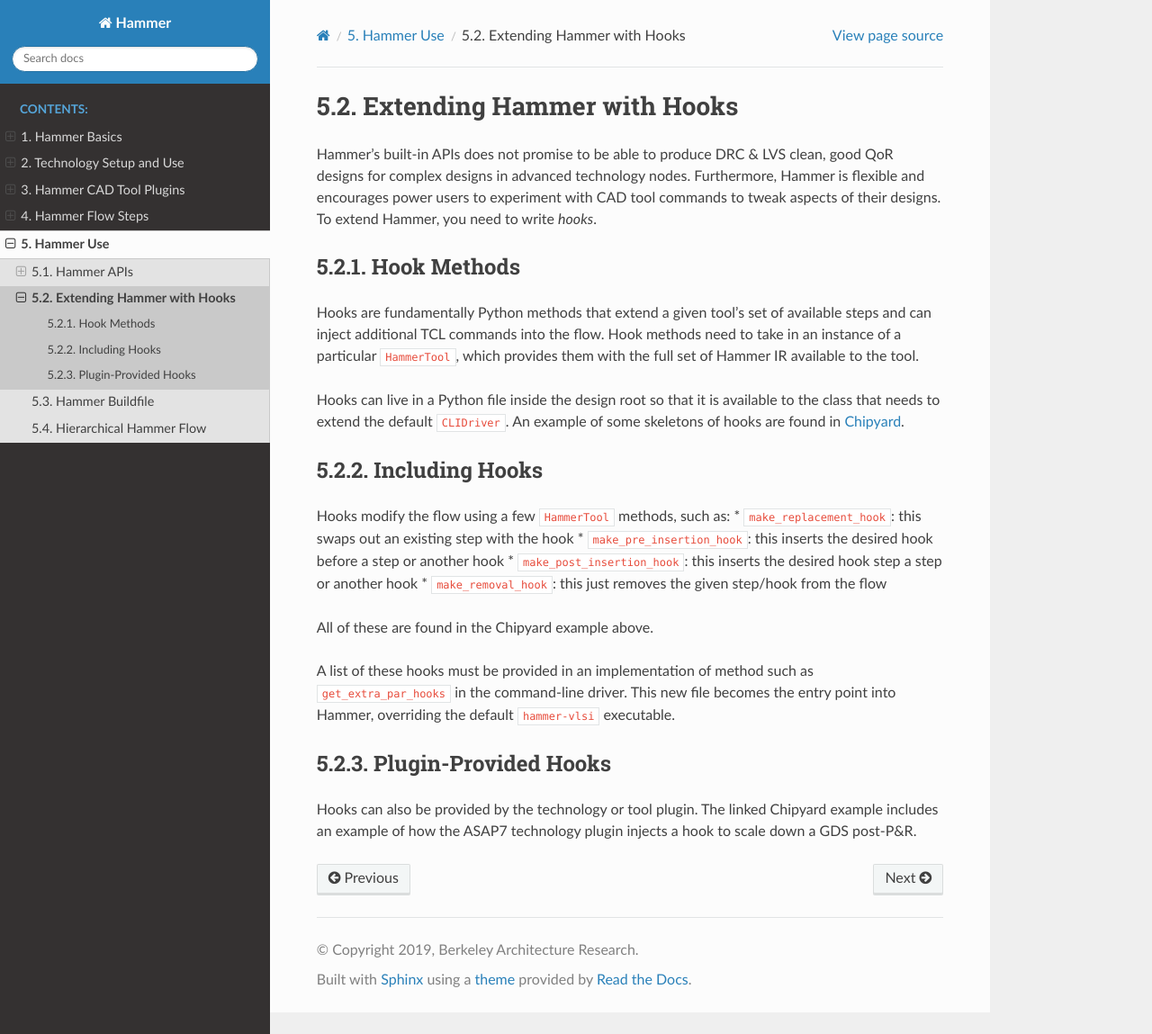
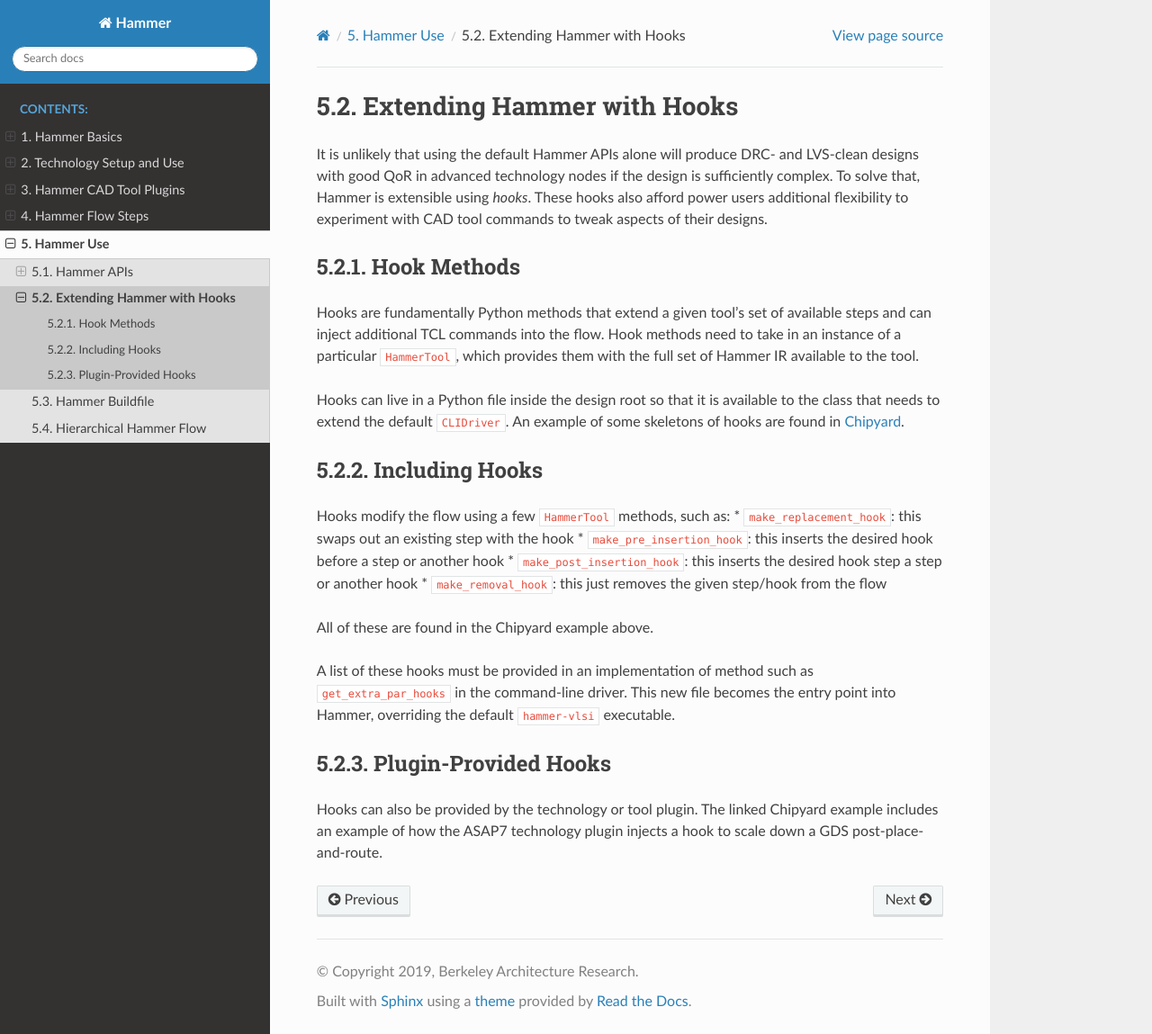
Before and after one commit to ucb-bar/hammer, a Sphinx documentation site: the page built from doc/Hammer-Use/Hooks.rst, in a window 1280 px wide and 1149 px high. Shown: the whole window at 90% size. Built offline with Sphinx 7.4.7 and the Read the Docs theme 2.0.0, drawn with Linux system fonts in a browser that asks for light colours; pages that are not in the unit, such as notebooks, are missing from menus.

Commit message:
Apply suggestions from code review
Co-Authored-By: John Wright <jwright6323@gmail.com>

```diff
--- a/doc/Hammer-Use/Hooks.rst
+++ b/doc/Hammer-Use/Hooks.rst
@@ -1,7 +1,9 @@
 Extending Hammer with Hooks
 =======================================
 
-Hammer's built-in APIs does not promise to be able to produce DRC & LVS clean, good QoR designs for complex designs in advanced technology nodes. Furthermore, Hammer is flexible and encourages power users to experiment with CAD tool commands to tweak aspects of their designs. To extend Hammer, you need to write *hooks*.
+It is unlikely that using the default Hammer APIs alone will produce DRC- and LVS-clean designs with good QoR in advanced technology nodes if the design is sufficiently complex.
+To solve that, Hammer is extensible using *hooks*.
+These hooks also afford power users additional flexibility to experiment with CAD tool commands to tweak aspects of their designs.
 
 Hook Methods
 ------------
@@ -26,4 +28,4 @@ A list of these hooks must be provided in an implementation of method such as ``
 Plugin-Provided Hooks
 ---------------------
 
-Hooks can also be provided by the technology or tool plugin. The linked Chipyard example includes an example of how the ASAP7 technology plugin injects a hook to scale down a GDS post-P&R.
+Hooks can also be provided by the technology or tool plugin. The linked Chipyard example includes an example of how the ASAP7 technology plugin injects a hook to scale down a GDS post-place-and-route.
--- a/doc/Technology/Tech-defaults.rst
+++ b/doc/Technology/Tech-defaults.rst
@@ -7,7 +7,7 @@ The ``defaults.yml`` for a technology specifies some technology-specific Hammer
 
 Most of the keys in the ``defaults.yml`` are a part of the ``vlsi`` and ``technology`` namespaces. An example of the setup of the ``defaults.yml`` is located in ``hammer/src/hammer-vlsi/technology/asap7/defaults.yml`` and certain important keys should be common to most technology plugins:
 
-* ``vlsi.core.node`` defines the node that the P&R node expects. It affects what kind of licenses are needed.
+* ``vlsi.core.node`` defines the node that the place-and-route tool expects. It affects what kind of licenses are needed.
 * ``vlsi.inputs`` should at least have the nominal supplies and a typical pair of characterized setup & hold corners.
 * ``vlsi.technology`` needs to specify a ``placement_site`` as defined in the technology LEF, a ``bump_block_cut_layer`` to set blockages under bumps, and optional ``tap_cell_interval`` and ``tap_cell_offset`` for placing well taps.
 * ``technology.core`` needs to specify the stackup to use, which layer the standard cell power rails are on, and a reference cell to draw the lowest layer power rails over.
```
